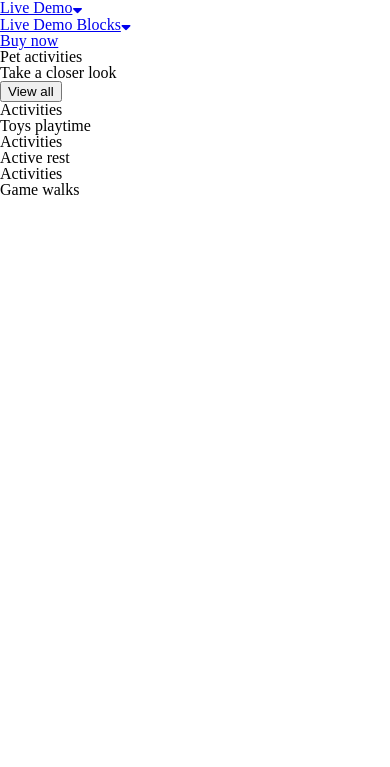
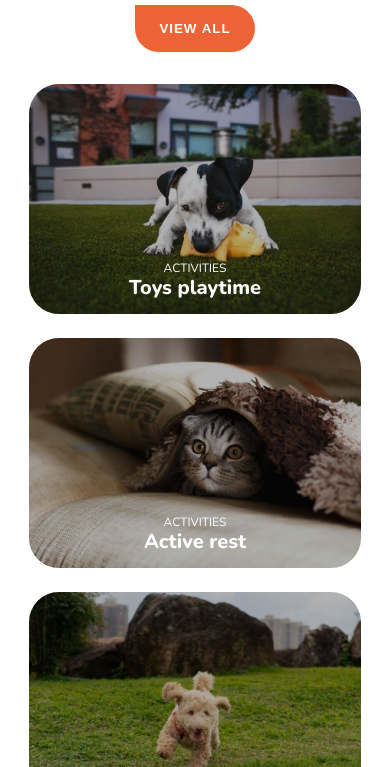
Before and after one commit to MariaYanguas/202204-W02_Maria-Yanguas, a website: page index.html in a window 390 px wide. Shown: the part 187-954 px from the top of the page. Before the commit the page ends 844 px from the top, so only its background shows below. Drawn offline with Linux system fonts and the light colour scheme.

Commit message:
feat: add mobile version

```diff
--- a/index.html
+++ b/index.html
@@ -47,9 +47,8 @@
       <header class="section-header">
         <h1 class="title">Pet activities</h1>
         <p class="subtitle">Take a closer look</p>
+        <button class="btn">View all</button>
       </header>
-
-      <button class="btn">View all</button>
 
       <div class="articles-container">
         <article class="article">
--- a/styles/style.css
+++ b/styles/style.css
@@ -0,0 +1,147 @@
+@font-face {
+  font-family: Nunito;
+  src: url(./../assets/fonts/Nunito-Regular.ttf);
+  font-weight: 400;
+}
+
+@font-face {
+  font-family: Nunito;
+  src: url(./../assets/fonts/Nunito-ExtraBold.ttf);
+  font-weight: 800;
+}
+
+html {
+  font-size: 16px;
+  font-family: Nunito, Arial, Helvetica, sans-serif;
+}
+
+
+.header {
+  display: flex;
+  justify-content: space-between;
+  align-items: center;
+  padding: 16px;
+  box-shadow: rgb(100 100 111 / 20%) 0px 7px 29px 0px;
+}
+
+.header-logo {
+  max-width: 40px;
+}
+
+.fa-bars {
+  font-size: 30px;
+}
+
+.nav-container {
+  display: flex;
+  align-items: baseline;
+  font-size: 20px;
+  display: none;
+}
+
+.section {
+  display: flex;
+  flex-direction: column;
+  align-items: center;
+  padding: 24px 0;
+}
+
+.title {
+  text-transform: uppercase;
+  color: #ed6336;
+  margin: 0 auto;
+  margin-bottom: 16px;
+}
+
+.subtitle {
+  font-size: 2rem;
+  font-weight: 800;
+  margin-bottom: 32px;
+}
+
+.btn {
+  background-color: #ed6336;
+  color: white;
+  text-transform: uppercase;
+  border-radius: 0 30px 30px 30px;
+  border: none;
+  padding: 16px 24px;
+  font-weight: bold;
+  letter-spacing: 1px;
+  margin-bottom: 32px;
+}
+
+.btn-nav {
+  background-color: transparent;
+  border: 2px solid #ed6336;
+  color: black;
+  margin-bottom: 0;
+}
+
+.section-header {
+  display: flex;
+  flex-direction: column;
+  align-items: center;
+}
+
+.articles-container {
+  display: flex;
+  flex-direction: column;
+  align-items: center;
+  width: 100%;
+}
+
+.article {
+  border-radius: 30px;
+  width: 85%;
+  height: 230px;
+  color: white;
+  display: flex;
+  flex-direction: column;
+  justify-content: flex-end;
+  align-items: center;
+  background-repeat: no-repeat;
+  background-size: cover;
+  background-position: center;
+  margin-bottom: 24px;
+  position: relative;
+}
+
+.article::before {
+  content: '';
+  position: absolute;
+  top: 0;
+  left: 0;
+  background-color: black;
+  width: 100%;
+  height: 100%;
+  opacity: .3;
+  border-radius: 30px;
+}
+
+article:first-of-type {
+  background-image: url(./../assets/imgs/01.jpeg)
+}
+
+article:nth-of-type(2) {
+  background-image: url(./../assets/imgs/02.jpeg)
+}
+
+article:last-of-type {
+  background-image: url(./../assets/imgs/03.jpeg);
+  margin-bottom: 0;
+}
+
+.article-category {
+  text-transform: uppercase;
+  z-index: 2;
+  margin-bottom: 0.25rem;
+  font-size: 12px;
+}
+
+.category-title {
+  font-size: 1.25rem;
+  font-weight: 800;
+  z-index: 2;
+  margin-bottom: 1rem;
+}
```
